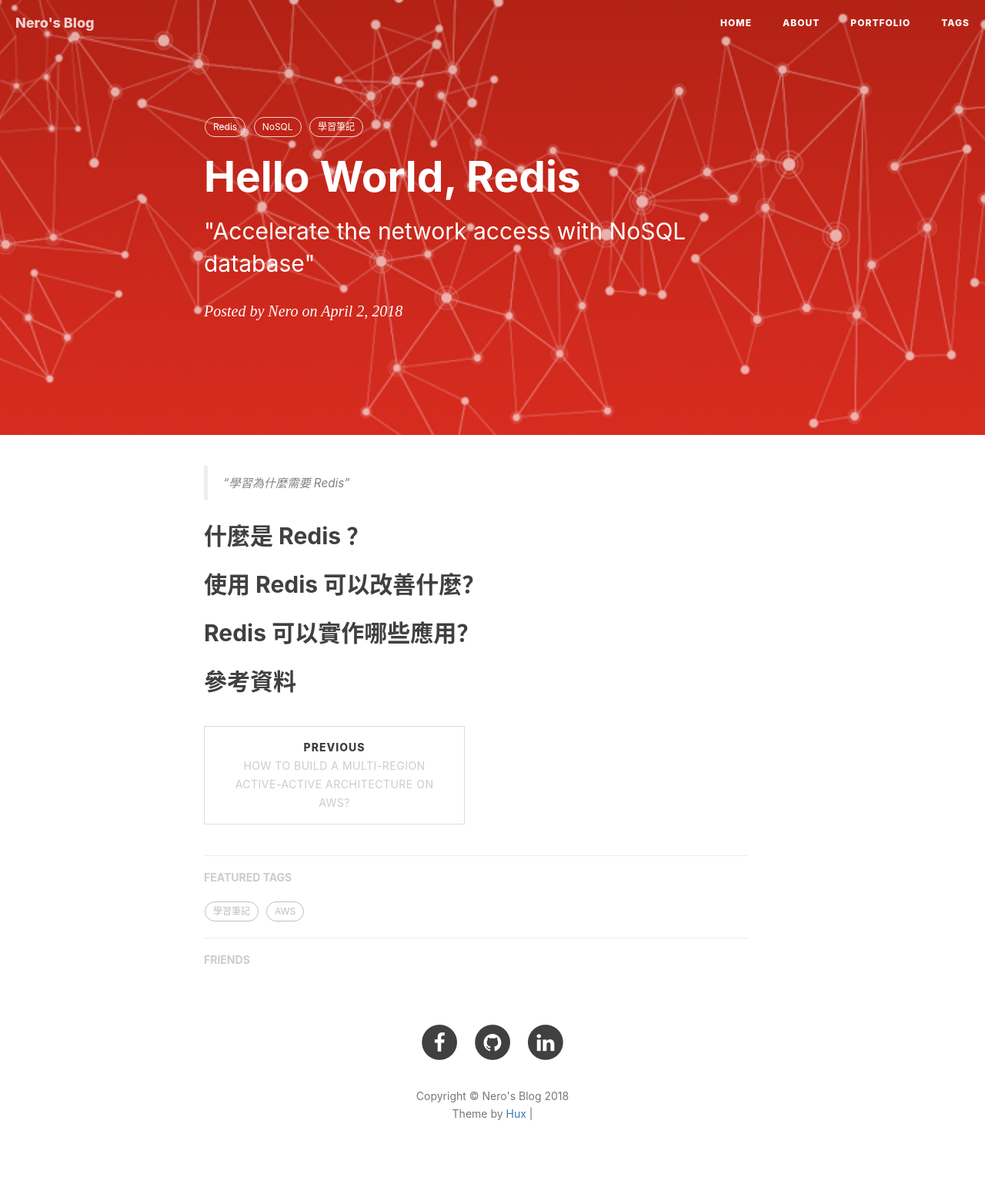
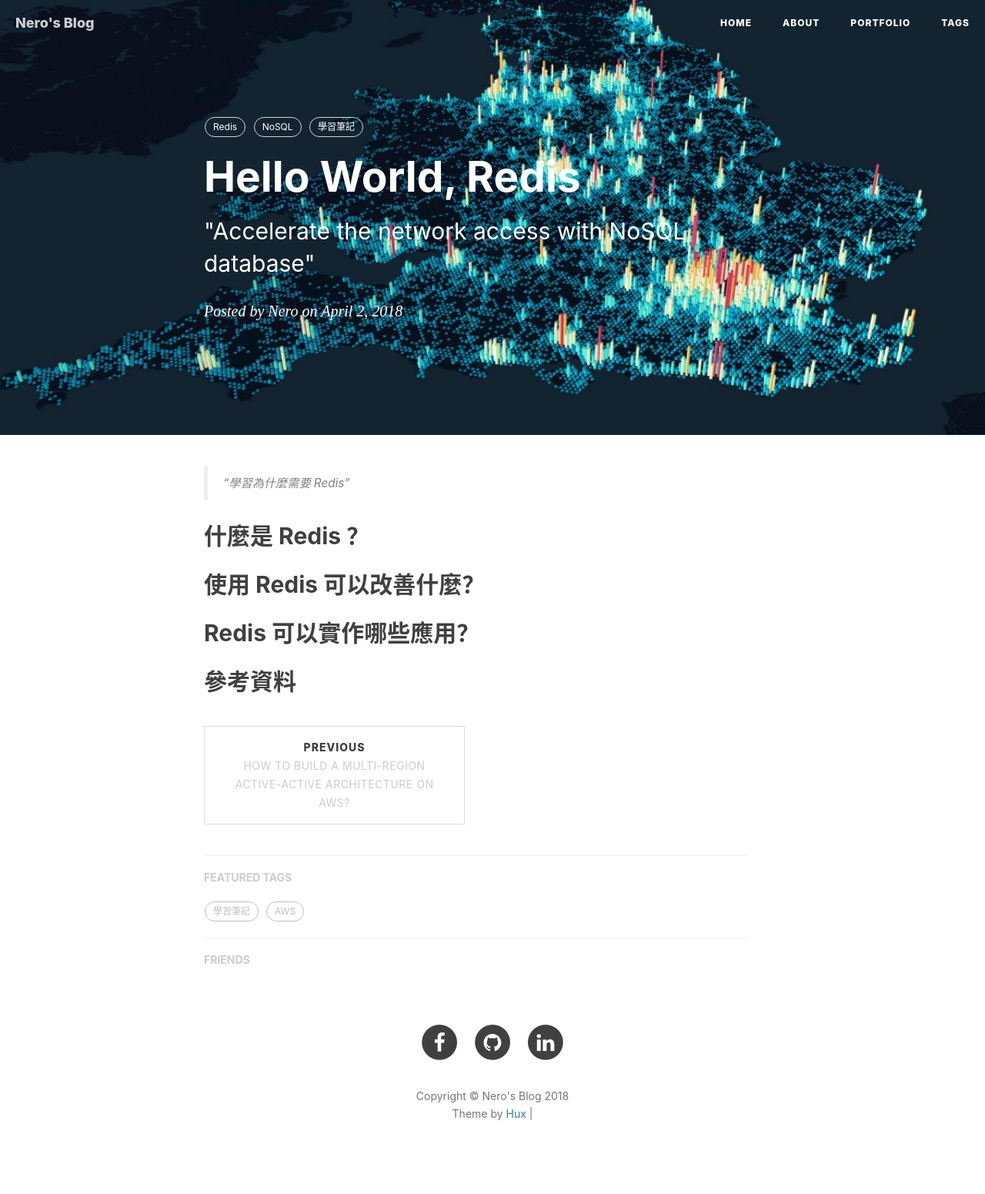
Before and after one commit to NeroCube/nerocube.github.io, a Jekyll site: the page built from _posts/2018-04-02-hello-world-redis.md, in a window 1280 px wide. Shown: the whole page at 77% size. Built offline with Jekyll 4.4.1, drawn with Linux system fonts in a browser that asks for light colours; nearby versions of some CDN libraries; comment, search, counter and statistics services are not loaded.

```diff
--- a/404.html
+++ b/404.html
@@ -1,7 +1,7 @@
 ---
 layout: default
 description: "你迷路了這裡什麼都沒有歐！"
-header-img: "404-pages.gif"
+header-img: "img/404-pages.gif"
 permalink: /404.html
 ---
 
--- a/_posts/2018-04-02-hello-world-redis.md
+++ b/_posts/2018-04-02-hello-world-redis.md
@@ -4,7 +4,7 @@ title:      "Hello World, Redis"
 subtitle:   " \"Accelerate the network access with NoSQL database\""
 date:       2018-04-02 22:54:00
 author:     "Nero"
-header-img: "img/post-bg-redis.jpg"
+header-img: "img/post-bg-data visualization.jpg"
 tags:
     - Redis
     - NoSQL
```
Also changed, not shown: img/post-bg-data visualization.jpg (added), img/post-bg-redis.jpg (deleted).
